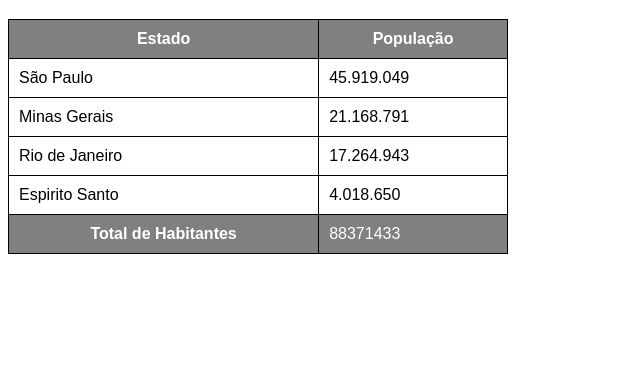
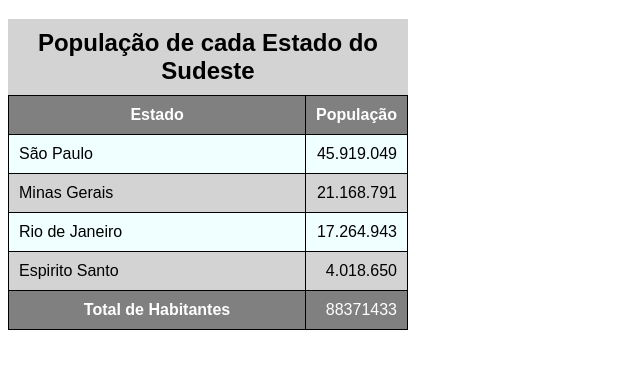
Before and after one commit to GiovanniNoda/html-css, a plain HTML site: page exercicios/ex023/tabela002.html in a window 1280 px wide. Shown: the part 61-430 px from the top of the page, without its empty margins (0-640 px from the left). Drawn offline with Linux system fonts and the light colour scheme.

Commit message:
mudança no tb002 e criei o tb003

```diff
--- a/exercicios/ex023/tabela002.html
+++ b/exercicios/ex023/tabela002.html
@@ -10,8 +10,16 @@
         }
 
         table {
-            width: 500px;
+            width: 400px;
             border-collapse: collapse;
+            position: relative;
+        }
+
+        caption {
+            font-size: 1.5rem;
+            font-weight: bold;
+            padding: 10px;
+            background-color: lightgrey;
         }
 
         td, th {
@@ -19,9 +27,31 @@
             padding: 10px;
         }
 
+        .num {
+            text-align: right;
+        }
+
         thead, tfoot {
             background-color: gray;
             color: white;
+        }
+
+        #titulo-populacao {
+            width: 50px;
+        }
+
+        tbody {
+            background-color: azure;
+        }
+
+        tbody > tr:nth-child(2n) {
+            background-color: lightgrey;
+        }
+
+        thead > tr > th {
+            position: sticky;
+            top: -1px;
+            background-color: gray;
         }
     </style>
 </head>
@@ -29,34 +59,35 @@
     <h1>Uso de Tabelas Grandes</h1>
 
     <table>
+        <caption>População de cada Estado do Sudeste</caption>
         <thead>
             <tr>
                 <th>Estado</th>
-                <th>População</th>
+                <th id="titulo-populacao">População</th>
             </tr>
         </thead>
         <tbody>
             <tr>
                 <td>São Paulo</td>
-                <td class="populacao">45.919.049</td>
+                <td class="populacao num">45.919.049</td>
             </tr>
             <tr>
                 <td>Minas Gerais</td>
-                <td class="populacao">21.168.791</td>
+                <td class="populacao num">21.168.791</td>
             </tr>
             <tr>
                 <td>Rio de Janeiro</td>
-                <td class="populacao">17.264.943</td>
+                <td class="populacao num">17.264.943</td>
             </tr>
             <tr>
                 <td>Espirito Santo</td>
-                <td class="populacao">4.018.650</td>
+                <td class="populacao num">4.018.650</td>
             </tr>
         </tbody>
         <tfoot>
             <tr>
                 <th>Total de Habitantes</th>
-                <td id="total"></td>
+                <td class="num" id="total"></td>
             </tr>
         </tfoot>
     </table>
```
Also changed, not shown: exercicios/ex023/tabela003.html (added, +48 -0 lines).
